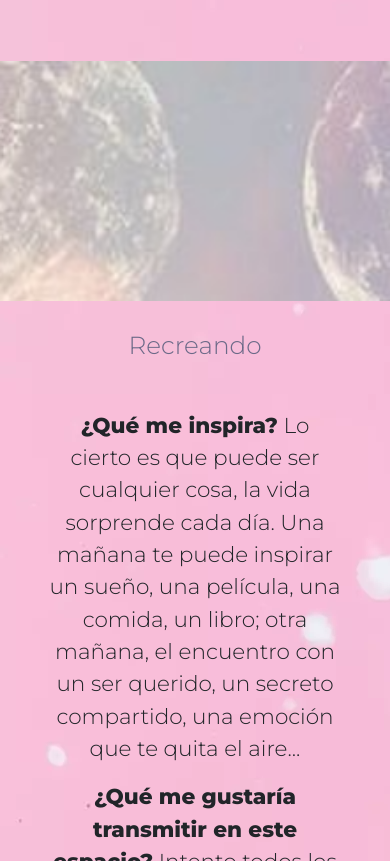
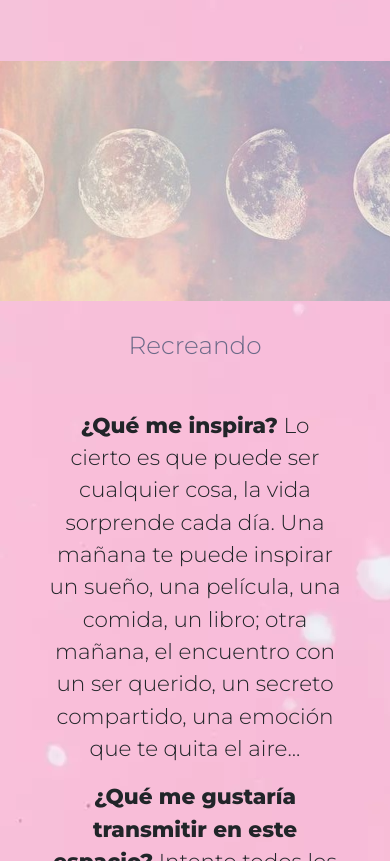
Before and after one commit to Carlapelli/proyecto-pintacarli, a website: page index.html in a window 390 px wide. Shown: the part 2198-3059 px from the top of the page. Drawn offline with nearby package versions, Linux system fonts and the light colour scheme.

Commit message:
correccion banner

```diff
--- a/scss/componentes/main.scss
+++ b/scss/componentes/main.scss
@@ -5,8 +5,9 @@
     background-repeat: no-repeat;
     background-position: center;
     background-attachment: fixed;
-    background-size:auto 100vh;
+    background-size: cover;
     height: 15rem;
+    width: 100%;
 }
 
 /*  ================= ESTILO DE TEXTOS =================  */
--- a/scss/componentes/mediaquery.scss
+++ b/scss/componentes/mediaquery.scss
@@ -21,6 +21,11 @@
         flex-wrap: wrap;
         justify-content: center;
     }
+
+    .imagen-fondo{
+        background-attachment: scroll;
+    }
+
 }
 
 @media screen and (min-width: 768px) {
```
Also changed, not shown: css/pintacarli.css.
